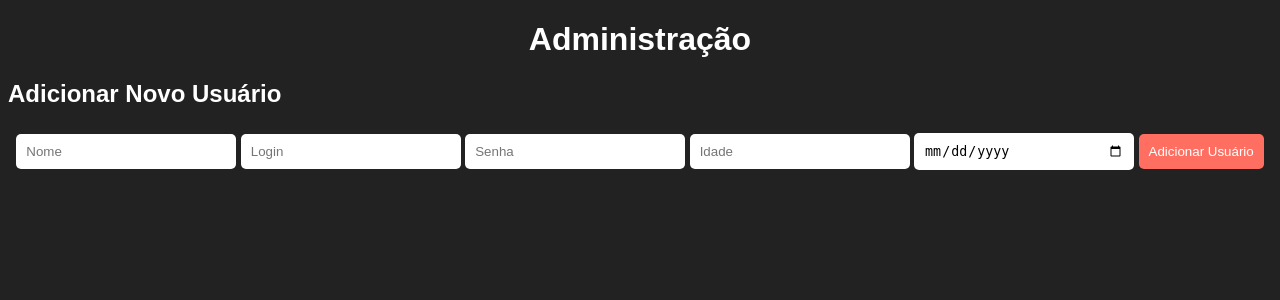
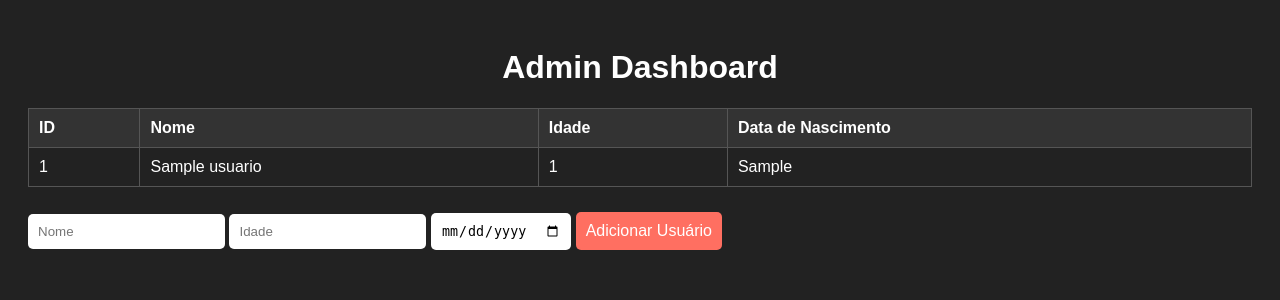
Before and after one commit to DuJao22/Gerenciamento-viajem-, a Flask app: page /admin in a window 1280 px wide. Shown: the top 300 px of the page. Run offline with Flask 3, Linux system fonts and the light colour scheme; tables that the repository leaves empty hold one stand-in row (values such as "Sample post").

Commit message:
Update admin.html

```diff
--- a/templates/admin.html
+++ b/templates/admin.html
@@ -1,62 +1,71 @@
 <!DOCTYPE html>
 <html>
 <head>
-    <title>Administração</title>
+    <title>Admin Dashboard</title>
     <style>
         body {
             font-family: Arial, sans-serif;
             background: #222;
             color: #fff;
+            padding: 20px;
         }
         h1 {
             text-align: center;
         }
-        ul {
-            list-style-type: none;
-            padding: 0;
+        table {
+            width: 100%;
+            border-collapse: collapse;
+            margin-top: 20px;
         }
-        li {
-            margin: 10px 0;
+        table, th, td {
+            border: 1px solid #555;
+        }
+        th, td {
+            padding: 10px;
+            text-align: left;
+        }
+        th {
+            background: #333;
         }
         form {
-            margin: 20px 0;
-            text-align: center;
+            margin-top: 20px;
         }
-        input[type="text"], input[type="number"], input[type="date"], input[type="password"], button {
+        input, button {
             padding: 10px;
             margin: 5px 0;
             border: none;
             border-radius: 5px;
         }
-        input[type="text"], input[type="number"], input[type="date"], input[type="password"] {
-            width: 200px;
-        }
         button {
             background: #ff6f61;
+            cursor: pointer;
             color: #fff;
-            cursor: pointer;
-            transition: background 0.3s;
-        }
-        button:hover {
-            background: #ff3b2e;
+            font-size: 16px;
         }
     </style>
 </head>
 <body>
-    <h1>Administração</h1>
-    <ul>
-        {% for user in users %}
-        <li>{{ user[1] }} ({{ user[4] }} anos) - <a href="/user/{{ user[0] }}">Ver Perfil</a></li>
+    <h1>Admin Dashboard</h1>
+    <table>
+        <tr>
+            <th>ID</th>
+            <th>Nome</th>
+            <th>Idade</th>
+            <th>Data de Nascimento</th>
+        </tr>
+        {% for user in usuarios %}
+        <tr>
+            <td>{{ user[0] }}</td>
+            <td>{{ user[1] }}</td>
+            <td>{{ user[2] }}</td>
+            <td>{{ user[3] }}</td>
+        </tr>
         {% endfor %}
-    </ul>
-
-    <h2>Adicionar Novo Usuário</h2>
-    <form action="/add_user" method="post">
-        <input type="text" name="name" placeholder="Nome" required>
-        <input type="text" name="login" placeholder="Login" required>
-        <input type="password" name="password" placeholder="Senha" required>
-        <input type="number" name="age" placeholder="Idade" required>
-        <input type="date" name="birthdate" placeholder="Data de Nascimento" required>
+    </table>
+    <form method="POST" action="/admin">
+        <input type="text" name="nome" placeholder="Nome" required>
+        <input type="number" name="idade" placeholder="Idade" required>
+        <input type="date" name="data_nascimento" placeholder="Data de Nascimento" required>
         <button type="submit">Adicionar Usuário</button>
     </form>
 </body>
```
